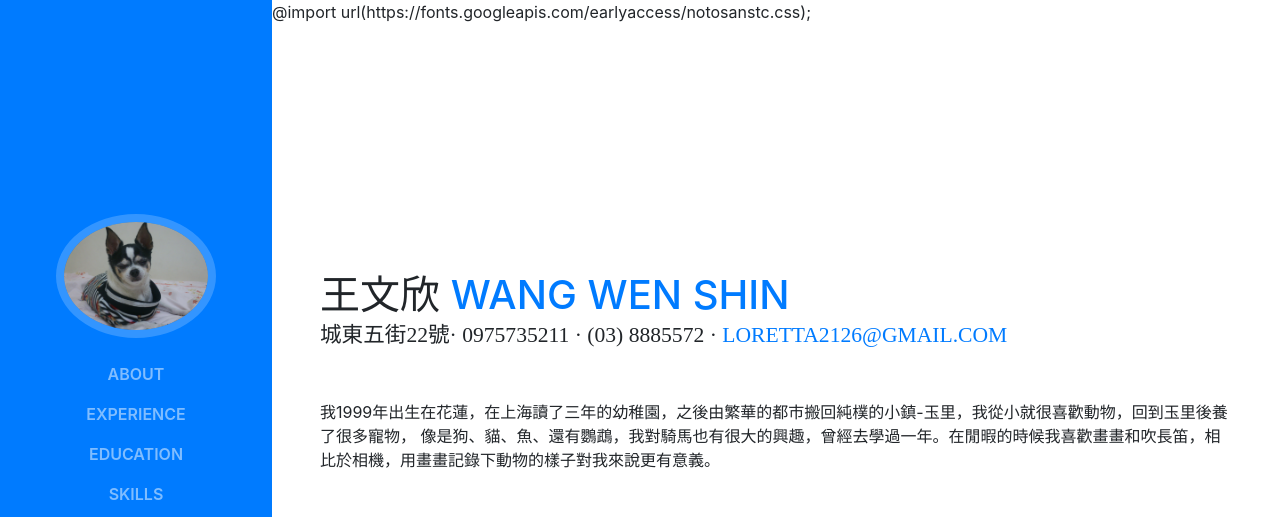
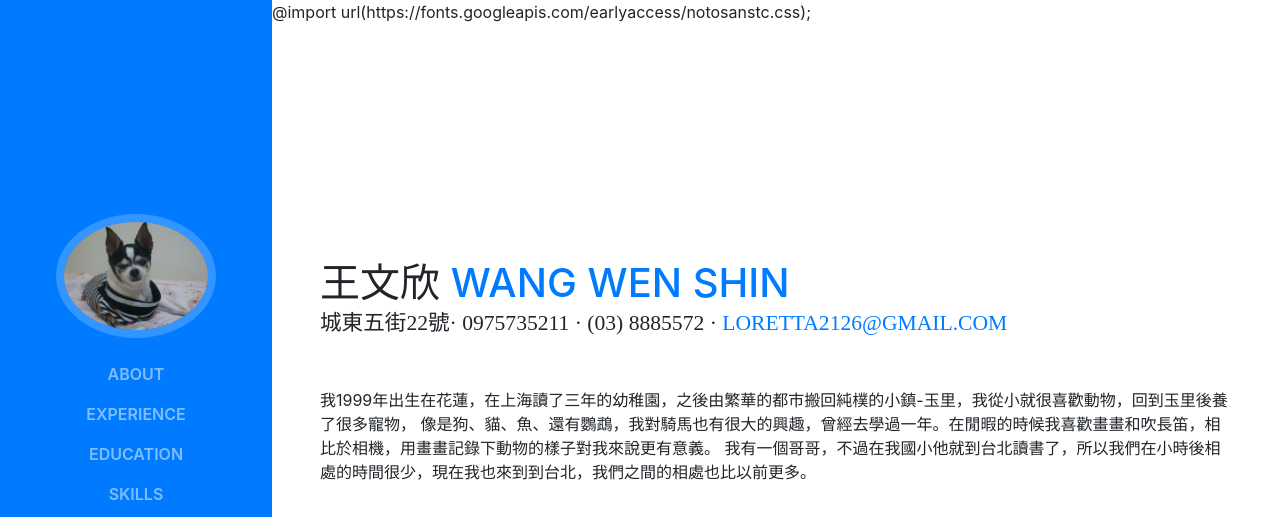
Before and after one commit to loretta2126/loretta2126.github.io, a website with bundled scripts: page index.html in a window 1280 px wide. Shown: the top 517 px of the page. Built offline with nearby package versions, Linux system fonts and the light colour scheme; a web font is replaced by a local one.

Commit message:
Add files via upload

```diff
--- a/index.html
+++ b/index.html
@@ -76,6 +76,7 @@
           </div>
           <p class="mb-5">我1999年出生在花蓮，在上海讀了三年的幼稚園，之後由繁華的都市搬回純樸的小鎮-玉里，我從小就很喜歡動物，回到玉里後養了很多寵物，
 		  像是狗、貓、魚、還有鸚鵡，我對騎馬也有很大的興趣，曾經去學過一年。在閒暇的時候我喜歡畫畫和吹長笛，相比於相機，用畫畫記錄下動物的樣子對我來說更有意義。
+		  我有一個哥哥，不過在我國小他就到台北讀書了，所以我們在小時後相處的時間很少，現在我也來到到台北，我們之間的相處也比以前更多。
 
  </p>
           <ul class="list-inline list-social-icons mb-0">
```
